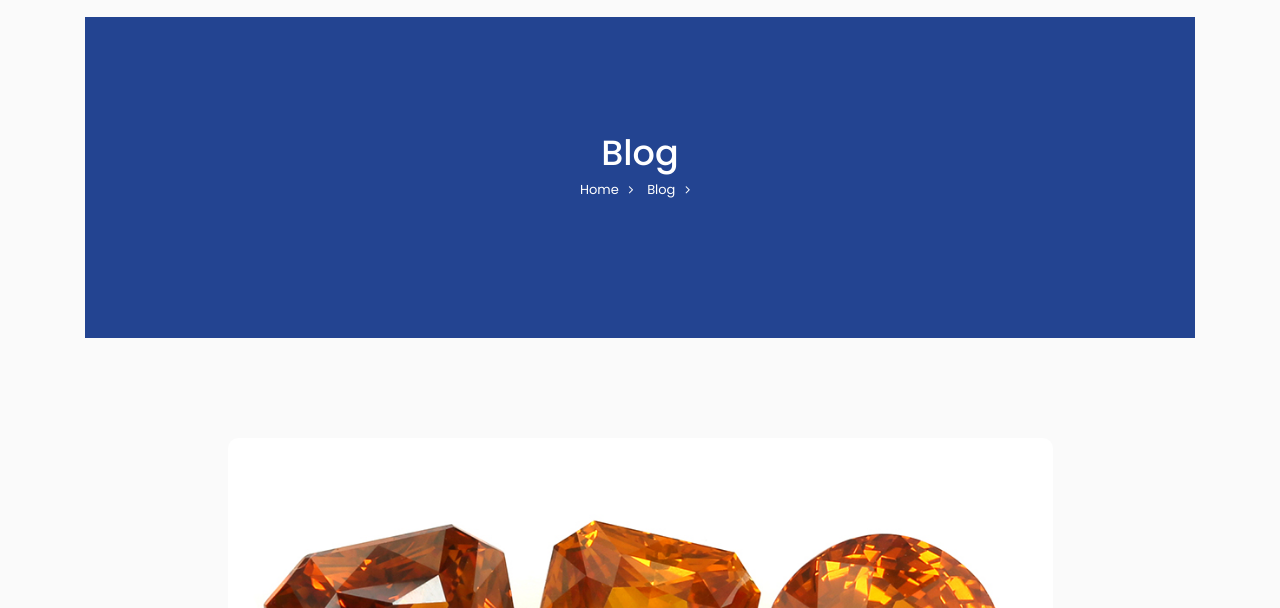
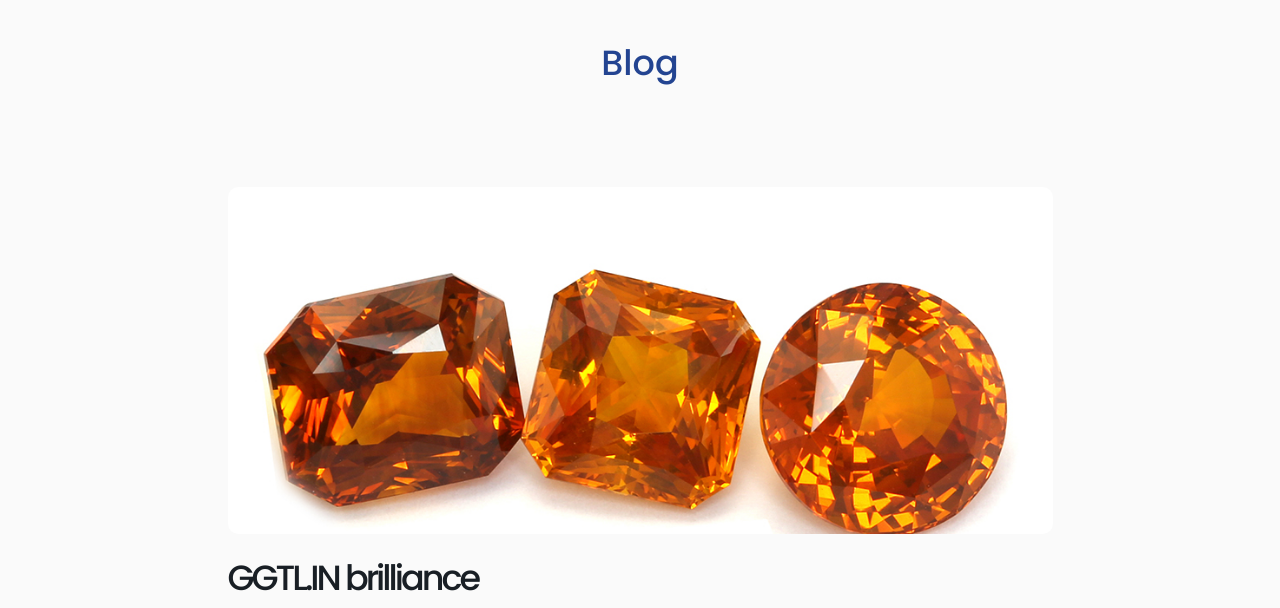
Before and after one commit to Quiktechsoftwares/ggtl, a plain HTML site: page blog-no-sidebar.html in a window 1280 px wide. Shown: the part 172-780 px from the top of the page. Drawn offline with Linux system fonts and the light colour scheme.

Commit message:
Update blog-no-sidebar.html

```diff
--- a/blog-no-sidebar.html
+++ b/blog-no-sidebar.html
@@ -195,16 +195,17 @@
 	</div>
 	<!-- // Get A Quote  -->
 
-
+<br><br>
 	<div class="page-title">
-		<div class="container">
+		<!-- <div class="container">
 			<div class="padding-tb-120px">
 				<h1>Blog</h1>
 				<ol class="breadcrumb">
 					<li><a href="index.html">Home</a></li>
 					<li class="active">Blog</li>
 				</ol>
-			</div>
+			</div> -->
+			<h1 style="color: #234491">Blog</h1>
 		</div>
 	</div>
 
```
